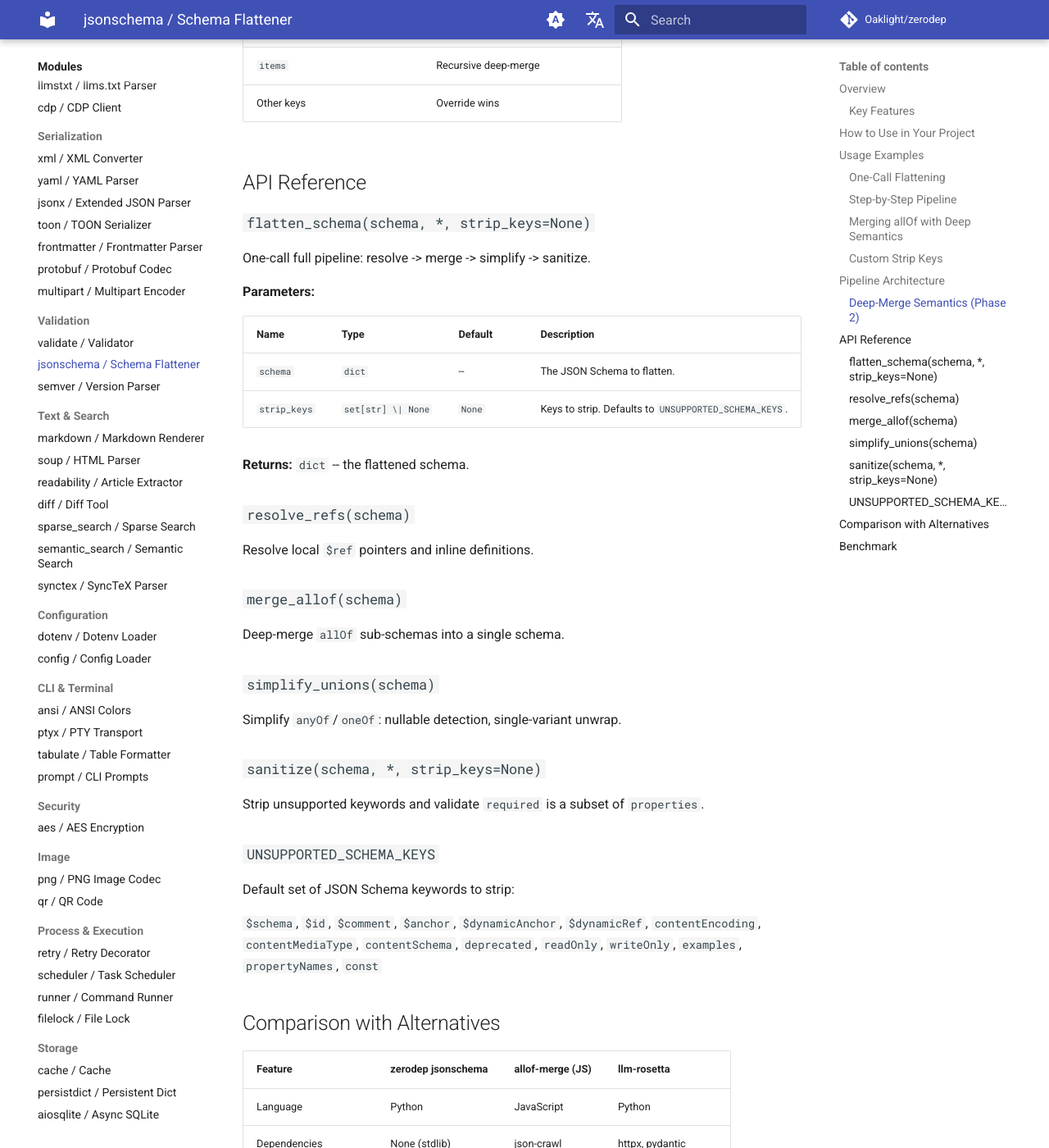
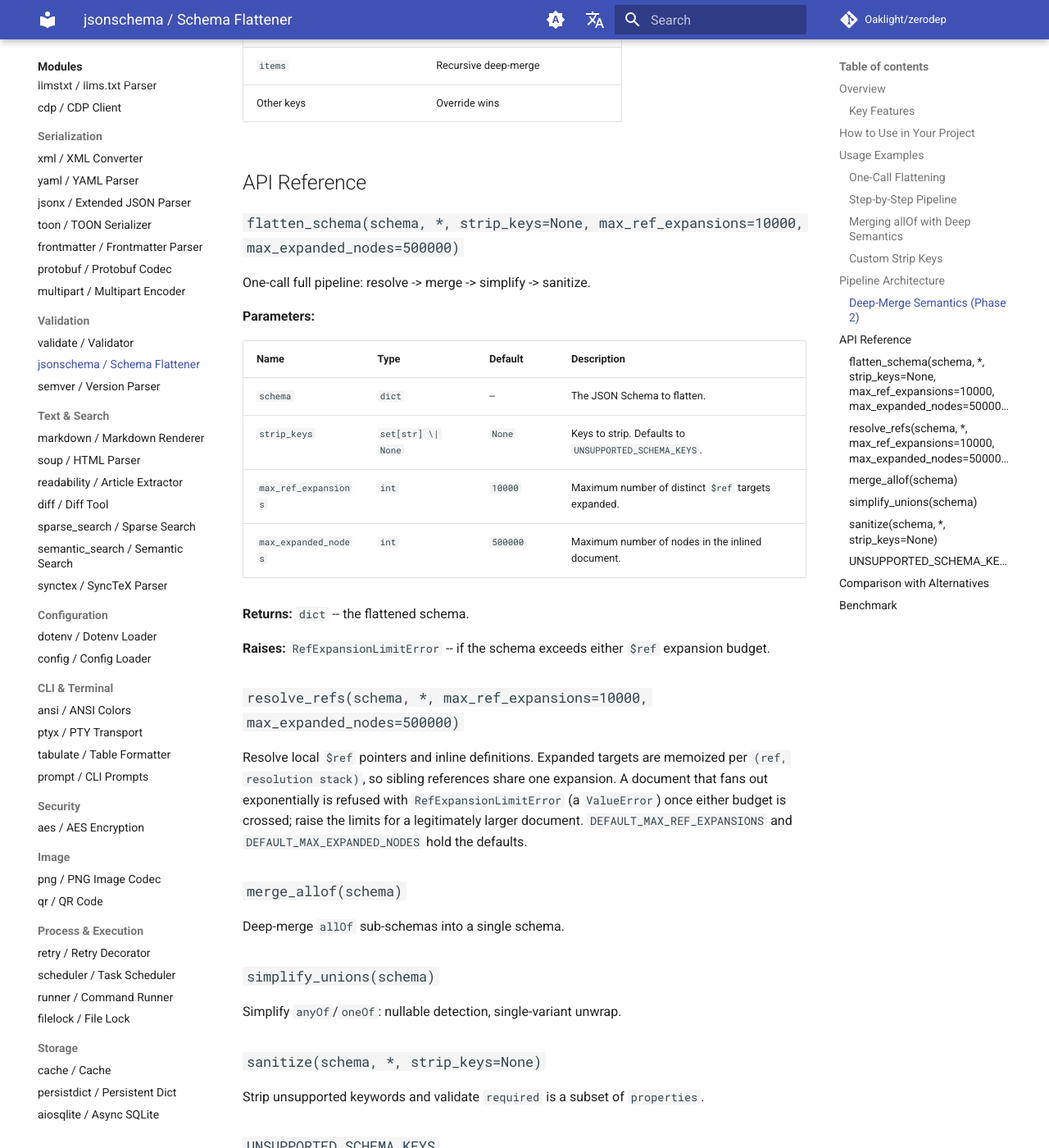
Before and after one commit to Oaklight/zerodep, an MkDocs documentation site: the page built from docs/modules/jsonschema.md, in a window 1280 px wide and 1400 px high, scrolled down 4008 px. Shown: the whole window at 82% size. Built offline with MkDocs 1.6.1 and Material for MkDocs 9.7.7, drawn with Linux system fonts in a browser that asks for light colours; comment, search, counter and statistics services are not loaded.

Commit message:
docs(jsonschema): document ref expansion budgets (#291)

```diff
--- a/docs/modules/jsonschema.md
+++ b/docs/modules/jsonschema.md
@@ -174,7 +174,7 @@ Output Schema
 
 ## API Reference
 
-### `flatten_schema(schema, *, strip_keys=None)`
+### `flatten_schema(schema, *, strip_keys=None, max_ref_expansions=10000, max_expanded_nodes=500000)`
 
 One-call full pipeline: resolve -> merge -> simplify -> sanitize.
 
@@ -184,12 +184,16 @@ One-call full pipeline: resolve -> merge -> simplify -> sanitize.
 |------|------|---------|-------------|
 | `schema` | `dict` | -- | The JSON Schema to flatten. |
 | `strip_keys` | `set[str] \| None` | `None` | Keys to strip. Defaults to `UNSUPPORTED_SCHEMA_KEYS`. |
+| `max_ref_expansions` | `int` | `10000` | Maximum number of distinct `$ref` targets expanded. |
+| `max_expanded_nodes` | `int` | `500000` | Maximum number of nodes in the inlined document. |
 
 **Returns:** `dict` -- the flattened schema.
 
-### `resolve_refs(schema)`
+**Raises:** `RefExpansionLimitError` -- if the schema exceeds either `$ref` expansion budget.
 
-Resolve local `$ref` pointers and inline definitions.
+### `resolve_refs(schema, *, max_ref_expansions=10000, max_expanded_nodes=500000)`
+
+Resolve local `$ref` pointers and inline definitions. Expanded targets are memoized per `(ref, resolution stack)`, so sibling references share one expansion. A document that fans out exponentially is refused with `RefExpansionLimitError` (a `ValueError`) once either budget is crossed; raise the limits for a legitimately larger document. `DEFAULT_MAX_REF_EXPANSIONS` and `DEFAULT_MAX_EXPANDED_NODES` hold the defaults.
 
 ### `merge_allof(schema)`
 
```
